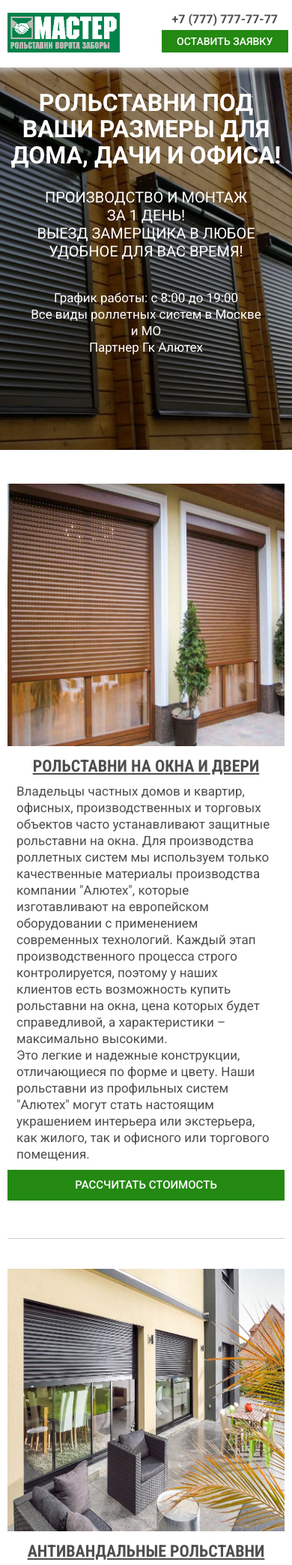
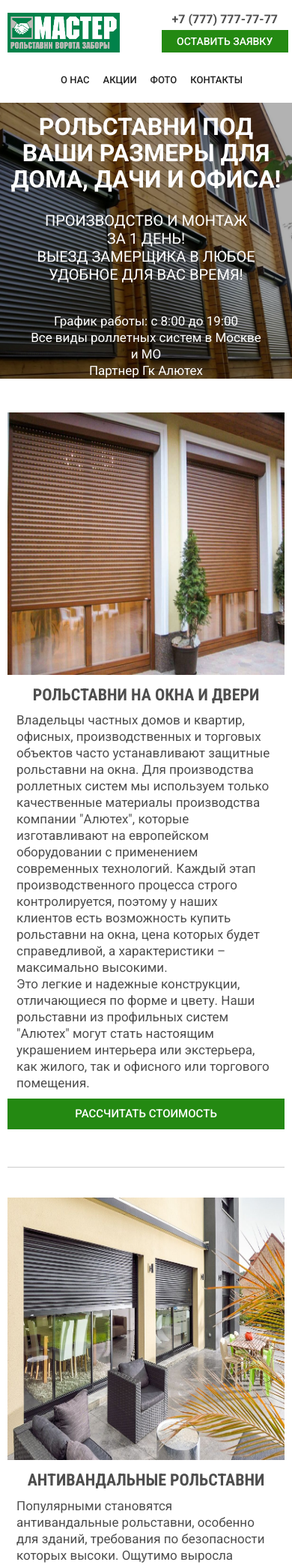
Before and after one commit to artem-create16/site_master, a Flask app: page / in a window 390 px wide. Shown: the top 2087 px of the page at 75% size. Run offline with Flask 2, Linux system fonts and the light colour scheme.

Commit message:
Fixed css10

```diff
--- a/application/static/main.css
+++ b/application/static/main.css
@@ -306,7 +306,7 @@ header .wrapper {
     margin: 0 auto;
     box-shadow: none;
     background: none;
-    padding: 10px 20px 20px;
+    padding: 10px 20px 7px;
     border-bottom: 1px solid #efefef;
 }
 
@@ -579,7 +579,7 @@ a.insta, span.insta {
 
 .top-menu-holder .wrapper {
     position: relative;
-    padding: 0 20px 0 110px;
+    padding: 0 20px 0 333px;
     border: none
 }
 
@@ -587,7 +587,7 @@ ul.top-menu {
     height: auto;
     list-style: none;
     float: left;
-    padding: 5px 0;
+    /*padding: 5px 0;*/
 }
 
 ul.top-menu li {
@@ -1153,9 +1144,13 @@ footer {
         display: none;
     }
 
+    #main-block {
+        height: auto;
+    }
+
     header {
         min-width: 100%;
-        position: fixed;
+        /*position: fixed;*/
         z-index: 1000;
     }
 
@@ -1186,24 +1181,25 @@ footer {
         font-size: 45px;
     }
 
+    ul.top-menu li:not(.logo-menu) a, ul.top-menu li span {
+        font: 500 13px/60px Roboto, Tahoma;
+        padding: 0px 9px;
+        border-right: none;
+    }
+
+    .top-menu-holder .wrapper {
+        display: flex;
+        justify-content: center;
+        position: relative;
+        padding: 0 20px 0 35px;
+        border: none;
+    }
+
     /* Menu */
     .top-menu {
-        display: none;
-    }
-
-    .top-menu ul {
-
-    }
-
-    .mobile-menu {
-        position: absolute;
-        top: 0px;
-        left: 0px;
-        background: #fff;
-        padding: 45px 10px 10px 10px;
-        width: 100%;
-        z-index: 100;
-    }
+        /*display: none;*/
+    }
+
 
     .phone-top .phone {
         font-size: 1rem;
--- a/application/templates/calculator.html
+++ b/application/templates/calculator.html
@@ -11,7 +11,9 @@
 <header>
     <div class='wrapper' style="position:relative;">
         <div class='logo'>
-            <img src='../static/img/logo.jpg' alt='Мастер лого'/>
+            <a href="{{ url_for('index.index')}}">
+                <img src='../static/img/logo.jpg' alt='Мастер лого'/>
+            </a>
         </div>
 
         <div class="head-block">
--- a/application/templates/index.html
+++ b/application/templates/index.html
@@ -16,9 +16,10 @@
 <header>
     <div class='wrapper' style="position:relative;">
         <div class='logo'>
+            <a href="{{ url_for('index.index')}}">
                 <img src='../static/img/logo.jpg' alt='Мастер лого'/>
+            </a>
         </div>
-
         <div class="head-block">
             <div class="shedule">
                 График работы:<br/>
@@ -35,32 +36,25 @@
             <span class='phone comagic-msk' data-prefix='7495'>+7 (777) 777-77-77</span>
         </div>
     </div>
-
     <div class="top-menu-holder">
         <div class="wrapper">
             <ul class='top-menu clearfix'>
                 <li><a href='/about/'>О нас</a></li>
-                <li><a href='/about/'>Услуги</a></li>
-                <li><a href="#">Виды роллет</a></li>
+                <!--                <li><a href="#kind">Виды роллет</a></li>-->
                 <li><a href='/action/'>Акции</a></li>
                 <li><a href='/gallery/'>Фото</a></li>
                 <li><a href='/contact/'>Контакты</a></li>
 
             </ul>
             <div class="order-top">
-                <a href="#" class="call-calc">Оставить заявку</a>
+                <a href="#offer" class="call-calc">Оставить заявку</a>
             </div>
         </div>
     </div>
-    <div class="top-menu-holder-after" style="display:none;height:72px;"></div>
-
 </header>
 
 <style>
-    #main-block {
-        height: 600px;
-        position: relative;
-    }
+
 
     .text-block-holder {
         /*width: 70%;*/
@@ -74,7 +68,7 @@
     .text-block {
         position: relative;
         z-index: 2;
-        padding: 11% 90px 0 90px;
+        padding: 66px 90px 60px 90px;
         text-align: center;
         color: #fff;
     }
@@ -134,7 +128,7 @@
         }
 
         .text-block {
-            padding: 120px 10px 0 10px;
+            padding: 15px 10px 0 10px;
         }
 
         .text-block h1 {
@@ -149,10 +143,12 @@
         .text-block .sub-title {
             font: 400 20px/24px Roboto, sans-serif;
         }
+
         .text-block .sub-title2 {
 
         }
     }
+
     @media only screen and (min-width: 768px) {
         .sub-title2 {
             display: none;
@@ -186,11 +182,11 @@
             <ul class='main-zabors main-page' style="margin-top:35px !important;">
                 <li class="main-zabors-item-0">
                     <div class='img-handler'>
-                        <a href='/profnastil/'><img src='../static/img/roll_window.jpg'
-                                                    alt='Заборы из профнастила' width="450px" height="350px"></a>
+                        <img src='../static/img/roll_window.jpg'
+                             alt='Заборы из профнастила' width="450px" height="350px">
                     </div>
                     <div class='text-handler'>
-                        <div class="title"><h2><a href='/profnastil/'>Рольставни на окна и двери</a></h2></div>
+                        <div class="title"><h2><a id="kind">Рольставни на окна и двери</a></h2></div>
                         <p>Владельцы частных домов и квартир, офисных, производственных и торговых объектов часто
                             устанавливают защитные рольставни на окна. Для производства роллетных систем мы используем
                             только качественные материалы производства компании "Алютех", которые изготавливают на
@@ -209,12 +205,12 @@
 
                 <li class="main-zabors-item-1">
                     <div class='img-handler'>
-                        <a href='/shtaketnik/'><img src='../static/img/antivandal_roll.jpg'
+                        <img src='../static/img/antivandal_roll.jpg'
                              alt='Заборы из металлического штакетника' width="450px"
-                                                    height="350px"></a>
+                             height="350px">
                     </div>
                     <div class='text-handler'>
-                        <div class="title"><h2><a href='/shtaketnik/'>Антивандальные рольставни</a></h2></div>
+                        <div class="title"><h2>Антивандальные рольставни</h2></div>
                         <p>Популярными становятся антивандальные рольставни, особенно для зданий, требования по
                             безопасности которых высоки. Ощутимо выросла популярность антивандальных рольставней среди
                             владельцев торговых предприятий, офисов, складов. Неуклонно повышается популярность этих
@@ -233,11 +229,11 @@
 
                 <li class="main-zabors-item-2">
                     <div class='img-handler'>
-                        <a href='/section/'><img src='../static/img/rulonnye-vorota.jpg'
-                                                 alt='Роллетные ворота' width="450px" height="350px"></a>
+                        <img src='../static/img/rulonnye-vorota.jpg'
+                             alt='Роллетные ворота' width="450px" height="350px">
                     </div>
                     <div class='text-handler'>
-                        <div class="title"><h2><a href='/section/'>Роллетные ворота</a></h2></div>
+                        <div class="title"><h2>Роллетные ворота</h2></div>
                         <p>Роллетные ворота – это компактные конструкции с оригинальным исполнением. Именно эти
                             характеристики являются визитной карточкой ворот, которые могут сворачиваться и прятаться в
                             короб. Основа конструкции заключается в поднятии роллет к потолку и размещении их в
@@ -252,11 +248,11 @@
 
                 <li class="main-zabors-item-3">
                     <div class='img-handler'>
-                        <a href='/rabitsa/'><img src='../static/img/rolstavni_s_foto.jpg'
-                                                 alt='Рольставни с фотопечатью' width="450px" height="350px"></a>
+                        <img src='../static/img/rolstavni_s_foto.jpg'
+                             alt='Рольставни с фотопечатью' width="450px" height="350px">
                     </div>
                     <div class='text-handler'>
-                        <div class="title"><h2><a href='/rabitsa/'>Рольставни с фотопечатью</a></h2></div>
+                        <div class="title"><h2>Рольставни с фотопечатью</h2></div>
                         <p>Все больше людей сегодня стараются заменять классические решетки, ставни или двери на
                             практичные роллеты. Такие системы могут быть как белыми, так и цветными. Но если Вы хотите
                             не только качественно закрыть окно или нишу, но и внести определенную изюминку в интерьер,
@@ -272,11 +268,11 @@
                 </li>
                 <li class="main-zabors-item-4">
                     <div class='img-handler'>
-                        <a href='/rabitsa/'><img src='../static/img/Rollbox.jpg'
-                                                 alt='Роллетные боксы' width="450px" height="350px"></a>
+                        <img src='../static/img/Rollbox.jpg'
+                             alt='Роллетные боксы' width="450px" height="350px">
                     </div>
                     <div class='text-handler'>
-                        <div class="title"><h2><a href='/rabitsa/'>Роллетные боксы</a></h2></div>
+                        <div class="title"><h2>Роллетные боксы</h2></div>
                         <p>Роллетный бокс (шкаф в гараж, подземный паркинг) - это новейший выход из затруднительного
                             положения с хранением спортивного инвентаря, автомобильных колес, велосипеда и других вещей,
                             которым нет места в квартире.
@@ -390,10 +386,12 @@
         <div class="container-form">
             <div class="contact-us">
                 <div class="title-offers">
+                    <a id="offer">
                         <h2>Остались вопросы?
                             <br>
                             Оставьте заявку и мы свяжемся с Вами!
                         </h2>
+                    </a>
                 </div>
                 <form class="card-form">
                     <div class="input">
```
Also changed, not shown: other parts of application/static/main.css (+39 -41 lines), application/js/navbar.js (added, +8 -0 lines), application/static/img/calculator/place/home1.jpg (added). Lines whose indentation alone changed are shown as unchanged.
